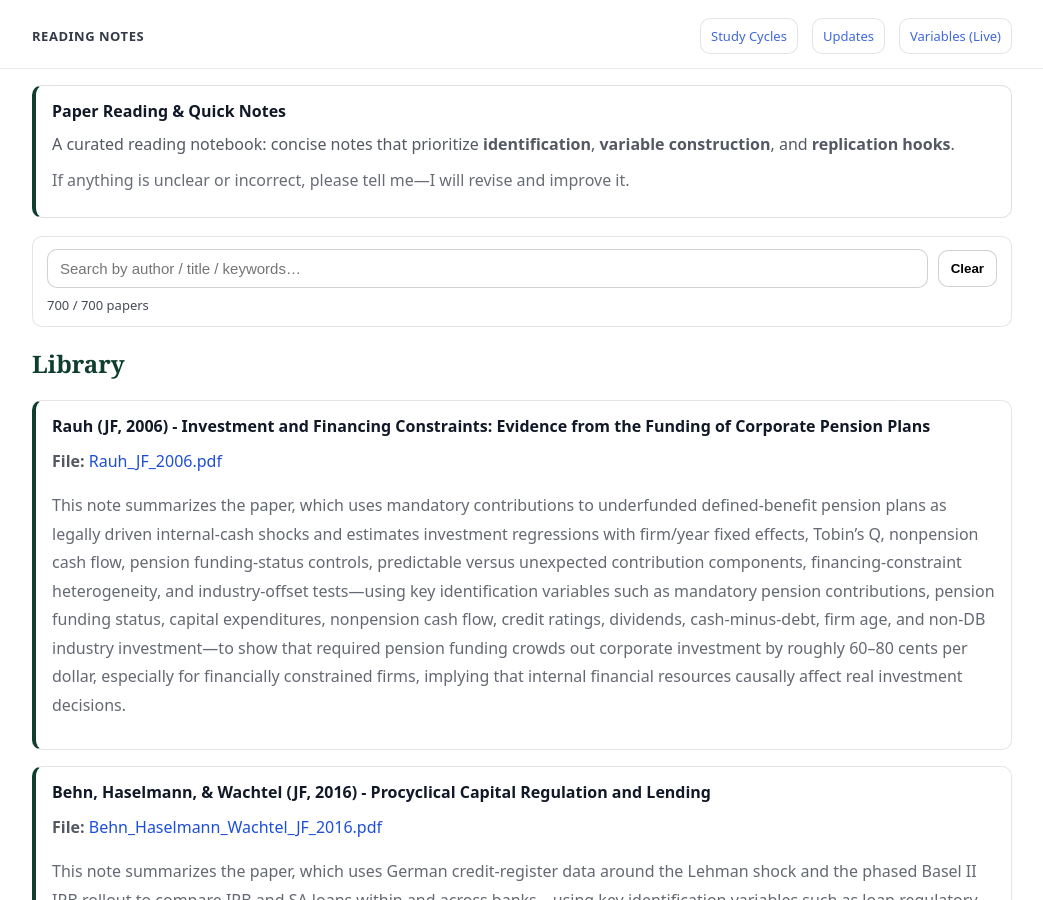
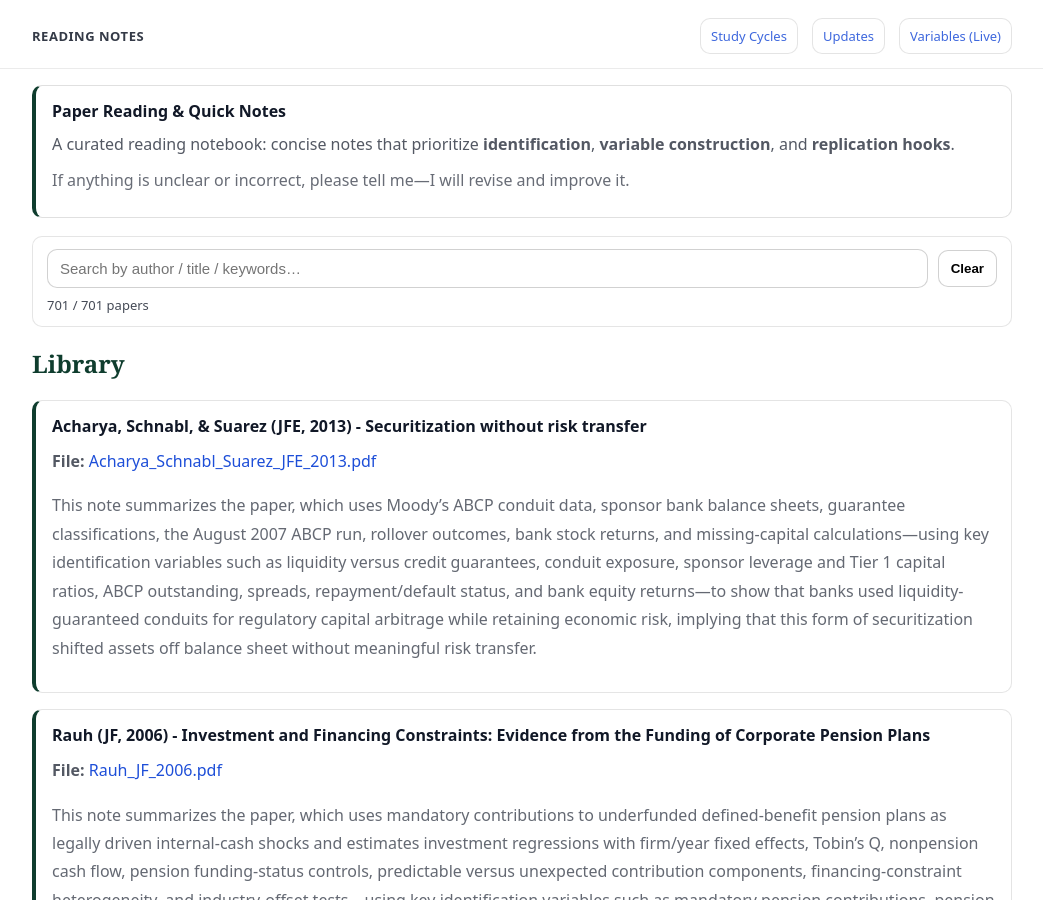
Before and after one commit to yaxinzn/study-archive, a Jekyll site: the page built from reading/index.md, in a window 1280 px wide and 900 px high. Shown: the whole window, without its empty margins (118-1161 px from the left). Built offline with Jekyll 4.4.1, drawn with Linux system fonts in a browser that asks for light colours.

Commit message:
Reading: add/update Acharya_Schnabl_Suarez_JFE_2013.pdf

```diff
--- a/_data/reading.yml
+++ b/_data/reading.yml
@@ -1,3 +1,7 @@
+- title: "Acharya, Schnabl, & Suarez (JFE, 2013) - Securitization without risk transfer"
+  file: "Acharya_Schnabl_Suarez_JFE_2013.pdf"
+  desc: "This note summarizes the paper, which uses Moody’s ABCP conduit data, sponsor bank balance sheets, guarantee classifications, the August 2007 ABCP run, rollover outcomes, bank stock returns, and missing-capital calculations—using key identification variables such as liquidity versus credit guarantees, conduit exposure, sponsor leverage and Tier 1 capital ratios, ABCP outstanding, spreads, repayment/default status, and bank equity returns—to show that banks used liquidity-guaranteed conduits for regulatory capital arbitrage while retaining economic risk, implying that this form of securitization shifted assets off balance sheet without meaningful risk transfer."
+
 - title: "Rauh (JF, 2006) - Investment and Financing Constraints: Evidence from the Funding of Corporate Pension Plans"
   file: "Rauh_JF_2006.pdf"
   desc: "This note summarizes the paper, which uses mandatory contributions to underfunded defined-benefit pension plans as legally driven internal-cash shocks and estimates investment regressions with firm/year fixed effects, Tobin’s Q, nonpension cash flow, pension funding-status controls, predictable versus unexpected contribution components, financing-constraint heterogeneity, and industry-offset tests—using key identification variables such as mandatory pension contributions, pension funding status, capital expenditures, nonpension cash flow, credit ratings, dividends, cash-minus-debt, firm age, and non-DB industry investment—to show that required pension funding crowds out corporate investment by roughly 60–80 cents per dollar, especially for financially constrained firms, implying that internal financial resources causally affect real investment decisions."
```
Also changed, not shown: 1 other file.
